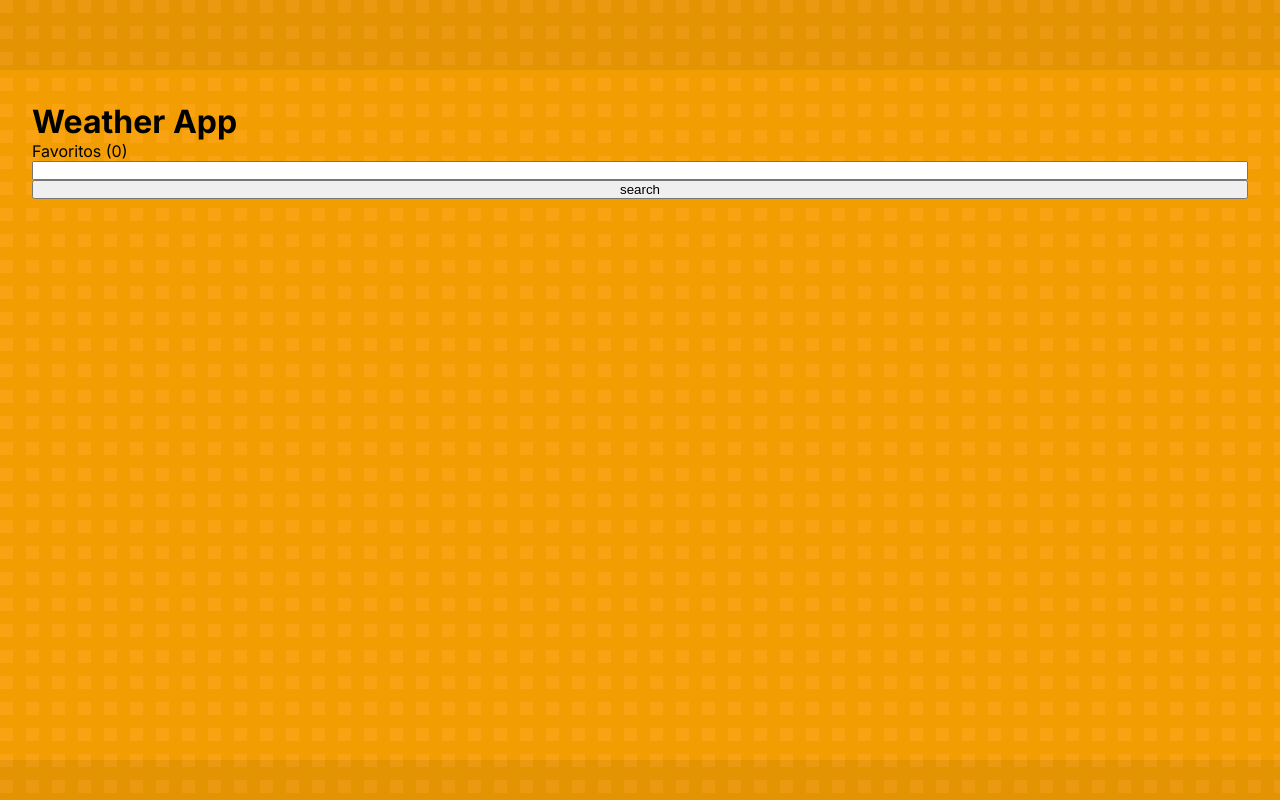
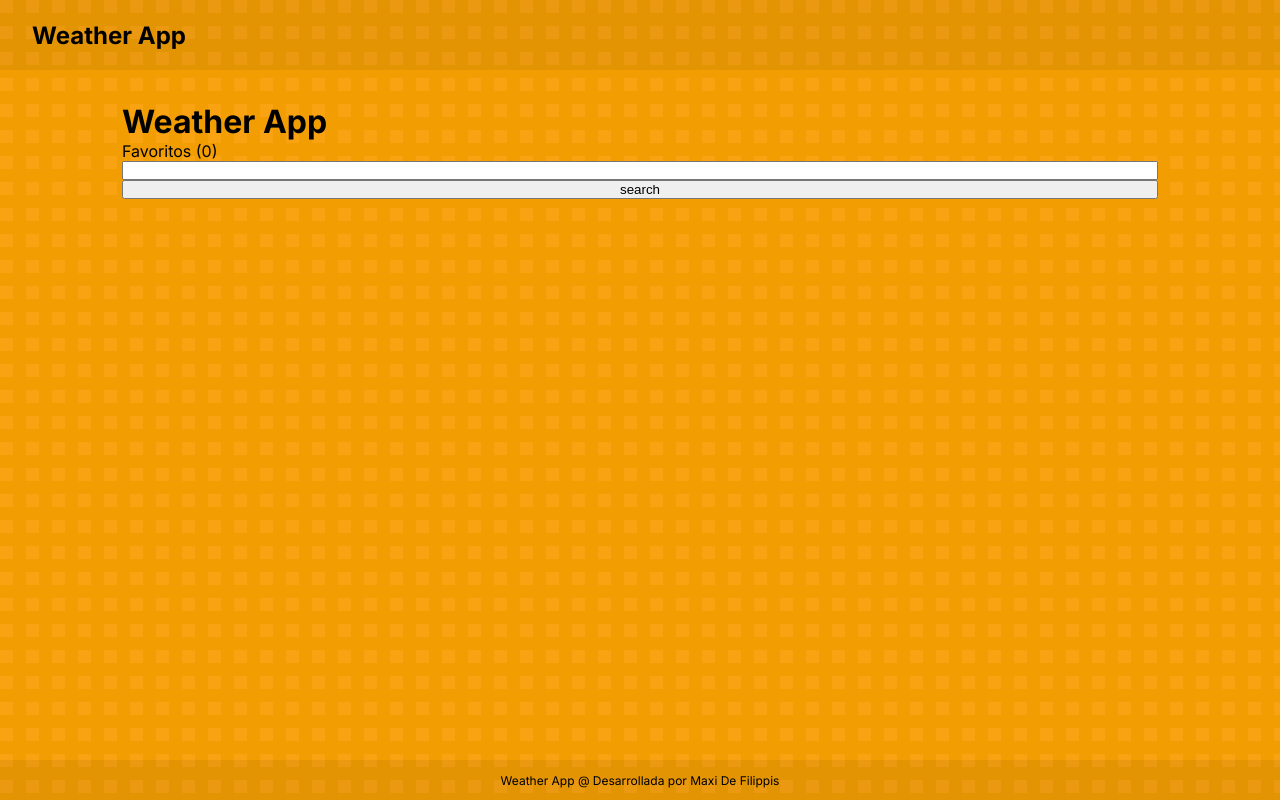
Before and after one commit to maxidefilippis/wheater-app, a Next.js app: page / in a window 1280 px wide. Built offline with nearby package versions, Linux system fonts and the light colour scheme.

Commit message:
updated layout & context

```diff
--- a/src/app/globals.css
+++ b/src/app/globals.css
@@ -38,6 +38,9 @@
     color: inherit;
     text-decoration: none;
 }
+a:hover {
+    color: var(--secondary-color);
+}
 
 .highcharts-legend,
 .highcharts-credits {
--- a/src/app/layout.module.css
+++ b/src/app/layout.module.css
@@ -10,8 +10,11 @@
     display: flex;
     flex-direction: column;
     justify-content: flex-start;
+    align-items: center;
     min-height: calc(100vh - 110px);
     padding: 2rem;
+    max-width: 1100px;
+    margin: 0 auto;
 }
 
 .footer {
--- a/src/app/layout.tsx
+++ b/src/app/layout.tsx
@@ -1,16 +1,13 @@
+'use client';
 import { AppWrapper } from '@/context';
-import type { Metadata } from 'next';
 import { Inter } from 'next/font/google';
 import styles from './layout.module.css';
+import { Typography } from '@/components/typografhy';
+import { TextType } from '@/constants/textType';
 
 import './globals.css';
 
 const inter = Inter({ subsets: ['latin'] });
-
-export const metadata: Metadata = {
-    title: 'Wheater App',
-    description: 'Generated by create next app',
-};
 
 export default function RootLayout({
     children,
@@ -21,9 +18,13 @@
         <html lang="en">
             <body className={inter.className}>
                 <AppWrapper>
-                    <header className={styles.header}></header>
+                    <header className={styles.header}>
+                        <Typography type={TextType.MAIN_TITLE} text={'Weather App'} />
+                    </header>
                     <main className={styles.main}>{children}</main>
-                    <footer className={styles.footer}></footer>
+                    <footer className={styles.footer}>
+                        <Typography type={TextType.TEXT} text={'Weather App @ Desarrollada por Maxi De Filippis'} />
+                    </footer>
                 </AppWrapper>
             </body>
         </html>
--- a/src/context/index.tsx
+++ b/src/context/index.tsx
@@ -34,6 +34,6 @@
 
 export const useAppContext = () => {
     const context = useContext(AppContext);
-    if (!context) throw new Error('Error with context');
+    if (!context) throw new Error('Error en el contexto');
     return context;
 };
```
